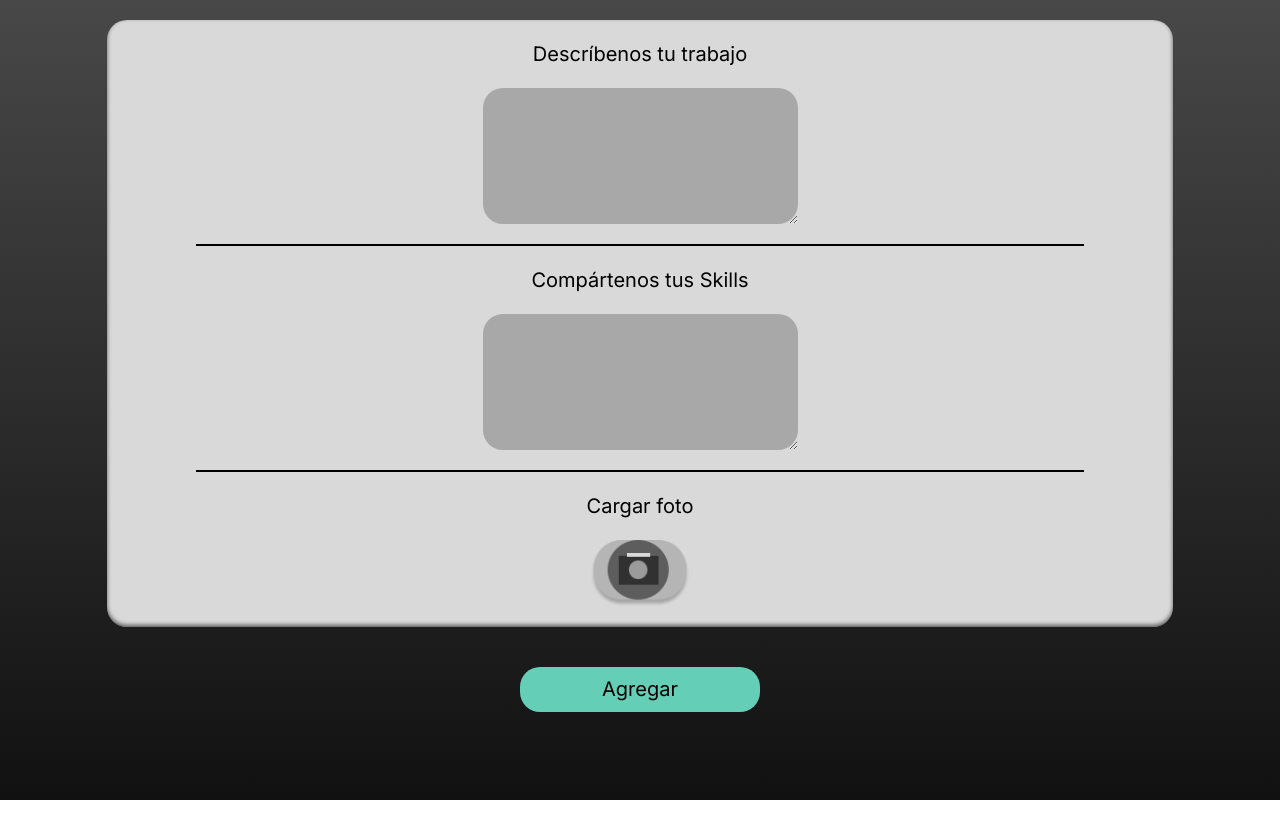
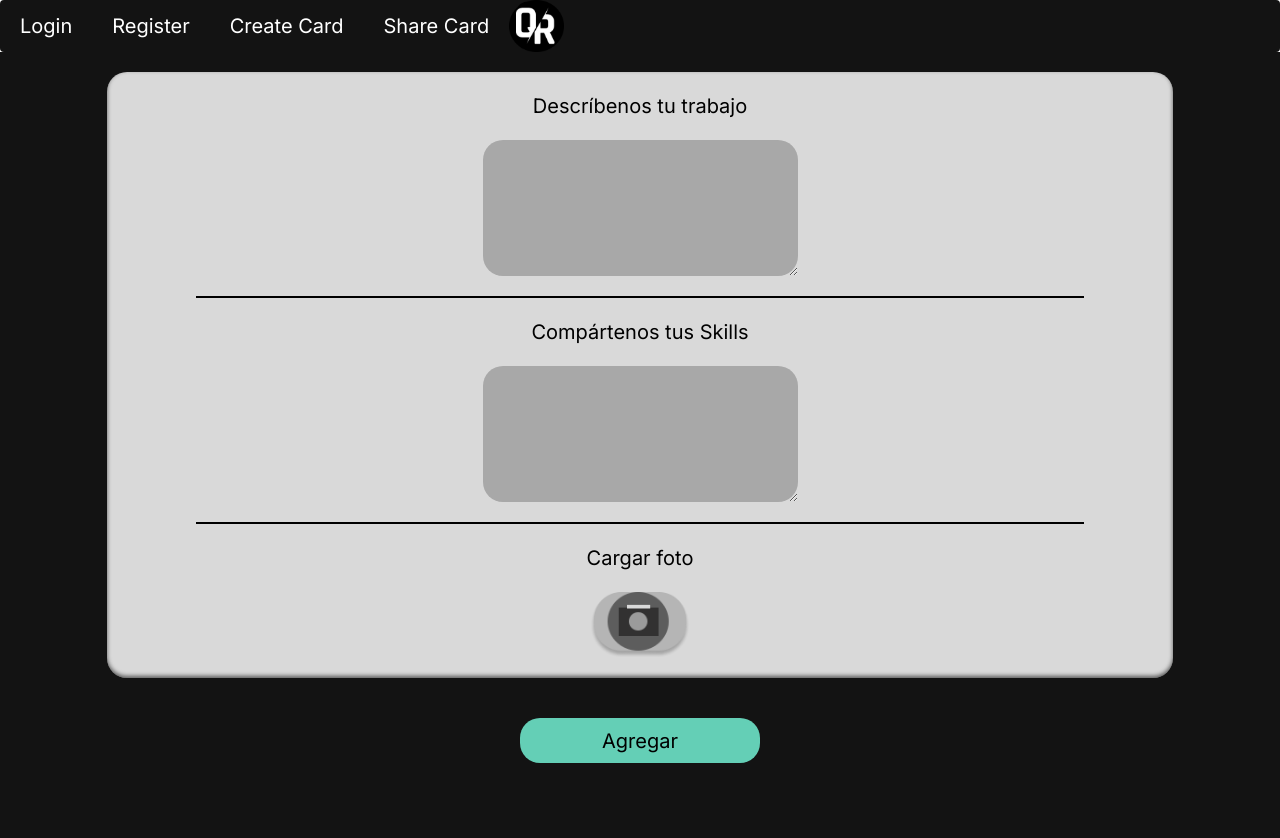
Before and after one commit to oicrruf/presskit-web, a React (Vite) app: page / in a window 1280 px wide. Shown: the top 838 px of the page. Before the commit the page ends 800 px from the top, so only its background shows below. Built offline with nearby package versions, Linux system fonts and the light colour scheme.

Commit message:
✨ Add navbar

```diff
--- a/package.json
+++ b/package.json
@@ -11,8 +11,10 @@
   },
   "dependencies": {
     "axios": "^1.5.0",
+    "flowbite-react": "^0.6.0",
     "react": "^18.2.0",
     "react-dom": "^18.2.0",
+    "react-icons": "^4.11.0",
     "react-router-dom": "^6.16.0"
   },
   "devDependencies": {
--- a/src/App.jsx
+++ b/src/App.jsx
@@ -1,3 +1,4 @@
+import DefaultNavbar from './components/NavBar'
 import CreateCardGeneral from './pages/CreateCardGeneral'
 
 function App () {
@@ -12,6 +13,7 @@ function App () {
           Base Project
         </p>
       </div> */}
+      <DefaultNavbar />
       <CreateCardGeneral />
     </div>
   )
--- /dev/null
+++ b/src/components/NavBar.jsx
@@ -0,0 +1,60 @@
+'use client'
+
+import { Navbar } from 'flowbite-react'
+import { useState } from 'react'
+import { BiMenu } from 'react-icons/bi'
+
+export default function DefaultNavbar () {
+  const [toggle, setToggle] = useState(false)
+
+  return (
+    <Navbar
+      fluid
+      rounded
+      className='bg-black-medium text-xl'
+    >
+      <div className='hidden md:block text-white'>
+        <a href='#' className='p-5'>
+          Login
+        </a>
+        <a href='#' className='p-5'>
+          Register
+        </a>
+        <a href='#' className='p-5'>
+          Create Card
+        </a>
+        <a href='#' className='p-5'>
+          Share Card
+        </a>
+      </div>
+      <div className='md:hidden flex align-middle justify-center p-1'>
+        <BiMenu onClick={(e) => setToggle(!toggle)} className='text-white text-6xl' />
+      </div>
+      {toggle
+        ? (
+          <div className='bg-grey rounded-md absolute top-[80px] flex flex-col'>
+            <a href='#' className='px-5 py-2 flex justify-center items-center text-center'>
+              Login
+            </a>
+            <a href='#' className='px-5 py-2 flex justify-center items-center text-center'>
+              Register
+            </a>
+            <a href='#' className='px-5 py-2 flex justify-center items-center text-center'>
+              Create Card
+            </a>
+            <a href='#' className='px-5 py-2 flex justify-center items-center text-center'>
+              Share Card
+            </a>
+          </div>
+          )
+        : null}
+      <Navbar.Brand href='#'>
+        <img
+          alt='Presskit Logo'
+          className='mr-3 w-[55px]'
+          src='./qr_logo.png'
+        />
+      </Navbar.Brand>
+    </Navbar>
+  )
+}
--- a/src/pages/CreateCardGeneral.jsx
+++ b/src/pages/CreateCardGeneral.jsx
@@ -2,7 +2,7 @@ import photoIcon from '../assets/photo_icon.png'
 
 const CreateCardGeneral = () => {
   return (
-    <div className='bg-gradient-to-t from-black-medium to-grey-dark h-screen flex flex-col items-center'>
+    <div className='bg-black-medium h-screen flex flex-col items-center'>
       <div className='w-10/12 bg-grey mt-5 mb-10 rounded-[20px] flex flex-col items-center shadow-[inset_0_-2px_4px_rgba(0,0,0,0.6)]'>
         <p className='text-black my-5 text-center text-xl'>Descríbenos tu trabajo</p>
         <textarea
--- a/tailwind.config.js
+++ b/tailwind.config.js
@@ -17,7 +17,7 @@ export default {
       white: '#FFFFFF',
       black: {
         DEFAULT: '#000000',
-        medium: '#111111'
+        medium: '#131313'
       },
       green: '#64CFB6'
     },
```
Also changed, not shown: 1 other file (tests, documents, lock files or other folders).
